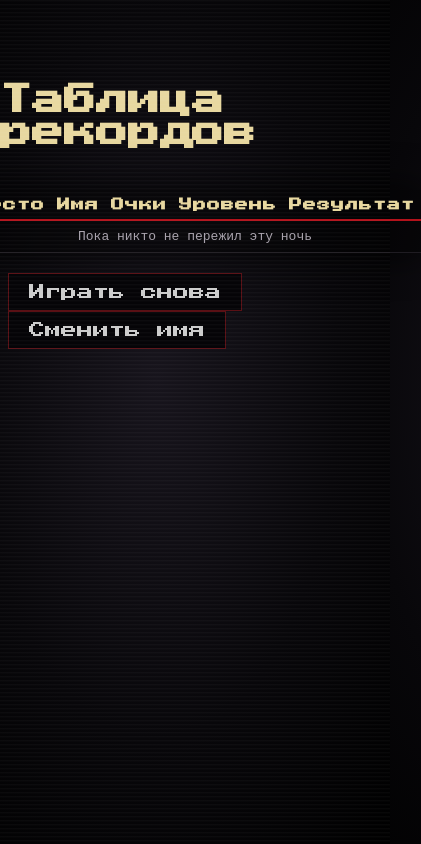
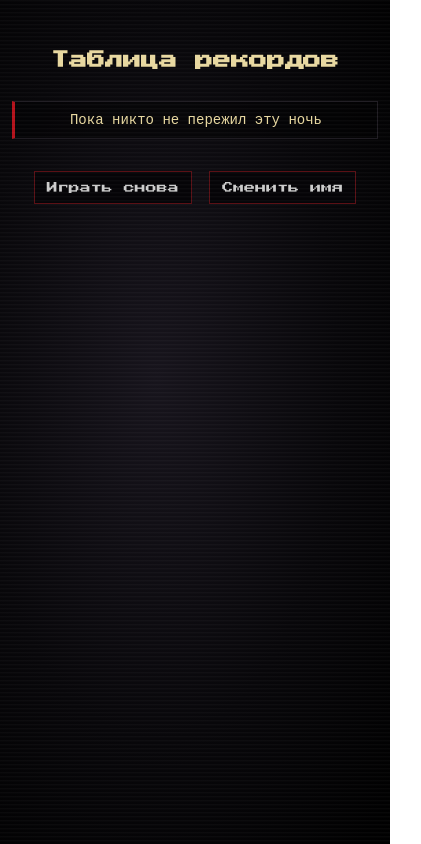
Before and after one commit to techworkne/night-shift, a website: page public/records.html in a window 390 px wide. Shown: the whole page, 421 px wide, since content can reach past the window. Drawn offline with Linux system fonts and the light colour scheme.

Commit message:
mobile version

```diff
--- a/public/css/index.css
+++ b/public/css/index.css
@@ -145,3 +145,51 @@ label {
     96% { transform: translate(3px, -1px); }
     97% { transform: translate(-1px, 2px); }
 }
+
+
+@media (max-width: 600px), (max-height: 500px) {
+    .info {
+        padding: 16px 20px;
+    }
+    h1 {
+        font-size: 24px;
+    }
+    .story {
+        font-size: 13px;
+        margin-bottom: 12px;
+    }
+    ul.rules {
+        font-size: 12px;
+        line-height: 1.5;
+        margin-bottom: 14px;
+    }
+    #name {
+        width: 180px;
+        font-size: 12px;
+    }
+    #start_button {
+        padding: 10px 14px;
+        font-size: 10px;
+    }
+    .records-link {
+        margin-top: 12px;
+    }
+}
+
+@media (max-height: 500px) {
+    .info {
+        padding: 10px 20px;
+        max-width: 720px;
+    }
+    h1 br {
+        display: none;
+    }
+    .story {
+        font-size: 12px;
+        line-height: 1.4;
+    }
+    ul.rules {
+        font-size: 11px;
+        line-height: 1.4;
+    }
+}
--- a/public/css/records.css
+++ b/public/css/records.css
@@ -92,12 +92,74 @@ button:hover {
 }
 
 
+
 @media (max-width: 600px) {
-    th:nth-child(6), td:nth-child(6) {
+    h1 {
+        font-size: 18px;
+        margin-top: 6vh;
+        text-align: center;
+    }
+    table {
+        width: calc(100% - 24px);
+        background: none;
+        box-shadow: none;
+    }
+    thead {
         display: none;
     }
-    th, td {
-        padding: 8px 6px;
-        font-size: 13px;
+    tbody tr {
+        display: grid;
+        grid-template-columns: 44px 1fr auto;
+        column-gap: 10px;
+        row-gap: 2px;
+        padding: 10px 12px;
+        margin-bottom: 8px;
+        background: rgba(0, 0, 0, 0.45);
+        border: 1px solid #1f1c22;
+        border-left: 3px solid var(--blood);
+    }
+    tbody td {
+        border: none;
+        padding: 0;
+        text-align: left;
+        font-size: 14px;
+    }
+
+    td:nth-child(1) {
+        grid-column: 1;
+        grid-row: 1 / 4;
+        align-self: center;
+        text-align: center;
+        font-family: var(--pixel);
+        font-size: 16px;
+        color: var(--accent);
+    }
+    td:nth-child(1)::before { content: '#'; }
+
+    td:nth-child(2) { grid-column: 2; grid-row: 1; font-weight: bold; color: var(--white); }
+    td:nth-child(3) { grid-column: 3; grid-row: 1; text-align: right; color: var(--accent); font-weight: bold; }
+    td:nth-child(3)::after { content: ' очк.'; font-weight: normal; font-size: 12px; }
+
+    td:nth-child(4) { grid-column: 2; grid-row: 2; font-size: 12px; }
+    td:nth-child(4)::before { content: 'уровень '; }
+    td:nth-child(5) { grid-column: 3; grid-row: 2; text-align: right; font-size: 12px; }
+
+    td:nth-child(6) { grid-column: 2 / 4; grid-row: 3; font-size: 11px; opacity: 0.6; }
+
+    td[colspan] {
+        grid-column: 1 / -1 !important;
+        grid-row: 1 !important;
+        text-align: center;
+        font-family: var(--mono);
+        font-size: 14px;
+    }
+    td[colspan]::before { content: none; }
+
+    tr.last { border-left-color: var(--accent); }
+
+    button {
+        font-size: 11px;
+        padding: 10px 12px;
+        margin: 4px;
     }
 }
```
